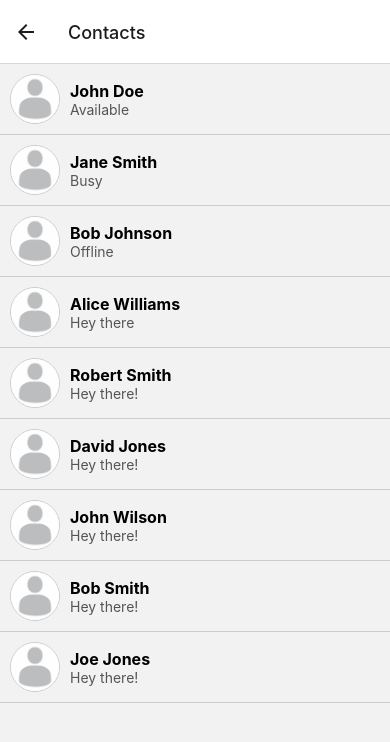
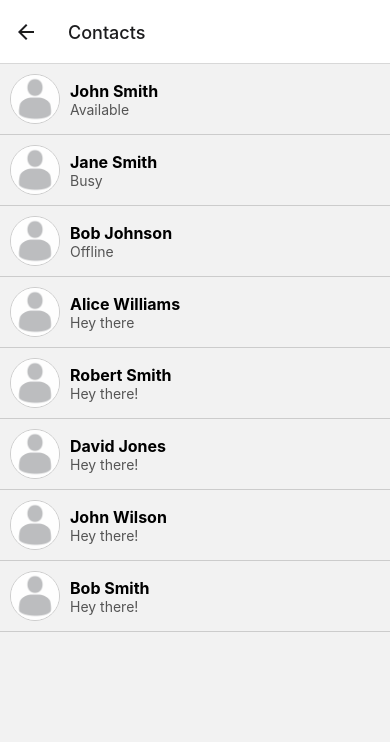
Before and after one commit to geraldcraig/FamilyChatApp, a React Native app: screen /Contacts in a window 390 px wide. Shown: the top 742 px of the page. Built offline with nearby package versions, Linux system fonts and the light colour scheme.

Commit message:
code refactor

```diff
--- a/assets/data/chats.json
+++ /dev/null
@@ -1,20 +0,0 @@
-[
-  {
-    "id": "1",
-    "user": { "name": "John Doe" },
-    "lastMessage": "How are you doing? Did you get any chance to look at what I've sent you?",
-    "timestamp": "2:30 PM"
-  },
-  {
-    "id": "2",
-    "user": { "name": "Jane Smith" },
-    "lastMessage": "Well done this sprint, guys!",
-    "timestamp": "Yesterday"
-  },
-  {
-    "id": "3",
-    "user": { "name": "Bob Johnson" },
-    "lastMessage": "Could you please review my last merge?",
-    "timestamp": "Monday"
-  }
-]
--- a/assets/data/contacts.json
+++ /dev/null
@@ -1,47 +0,0 @@
-[
-  {
-    "id": "1",
-    "name": "John Doe",
-    "status": "Available"
-  },
-  {
-    "id": "2",
-    "name": "Jane Smith",
-    "status": "Busy"
-  },
-  {
-    "id": "3",
-    "name": "Bob Johnson",
-    "status": "Offline"
-  },
-  {
-    "id": "4",
-    "name": "Alice Williams",
-    "status": "Hey there"
-  },
-  {
-    "id": "5",
-    "name": "Robert Smith",
-    "status": "Hey there!"
-  },
-  {
-    "id": "6",
-    "name": "David Jones",
-    "status": "Hey there!"
-  },
-  {
-    "id": "7",
-    "name": "John Wilson",
-    "status": "Hey there!"
-  },
-  {
-    "id": "8",
-    "name": "Bob Smith",
-    "status": "Hey there!"
-  },
-  {
-    "id": "9",
-    "name": "Joe Jones",
-    "status": "Hey there!"
-  }
-]
--- a/screens/ChatListScreen.js
+++ b/screens/ChatListScreen.js
@@ -1,10 +1,29 @@
 import React from 'react';
 import { FlatList, Image, Pressable, StyleSheet, Text, View } from 'react-native';
 import userImage from "../assets/images/userImage.jpeg";
-import chats from '../assets/data/chats.json';
 
 
 const ChatListScreen = ({ navigation }) => {
+    const chats = [
+        {
+            id: '1',
+            user: { name: 'John Smith' },
+            lastMessage: "How are you doing? Did you see the match last night?",
+            timestamp: '2:30 PM',
+        },
+        {
+            id: '2',
+            user: { name: 'Jane Smith' },
+            lastMessage: "Great to catch up last weekend",
+            timestamp: 'Yesterday',
+        },
+        {
+            id: '3',
+            user: { name: 'David Jones' },
+            lastMessage: "You free for a catch soon?",
+            timestamp: 'Monday',
+        },
+    ];
 
     const handleChatPress = (user) => {
         // Navigate to the ChatScreen with the selected user
--- a/screens/ChatScreen.js
+++ b/screens/ChatScreen.js
@@ -1,14 +1,15 @@
-import { useCallback, useState } from "react";
-import { ImageBackground, StyleSheet, Text, TextInput, TouchableOpacity, View } from "react-native";
+import {useState} from "react";
+import {ImageBackground, StyleSheet, Text, TextInput, Pressable, View} from "react-native";
 import { Ionicons } from '@expo/vector-icons';
 
 const ChatScreen = () => {
 
     const [messageText, setMessageText] = useState("");
 
-    const sendMessage = useCallback(() => {
-        setMessageText("");
-    }, [messageText]);
+    const sendMessage = () => {
+        console.log("message: " + messageText)
+        setMessageText('')
+    }
 
     return (
         <View style={styles.container}>
@@ -20,11 +21,11 @@ const ChatScreen = () => {
             <Text>Chat Screen</Text>
 
             <View style={styles.inputContainer}>
-                <TouchableOpacity
+                <Pressable
                     style={styles.button}
                     onPress={() => console.log("Plus icon")}>
                     <Ionicons name="add-outline" size={24} color="black" />
-                </TouchableOpacity>
+                </Pressable>
 
                 <TextInput
                     style={styles.textBox}
@@ -33,11 +34,11 @@ const ChatScreen = () => {
                     onSubmitEditing={sendMessage}
                 />
 
-                <TouchableOpacity
+                <Pressable
                     style={styles.button}
-                    onPress={(sendMessage) => console.log("Send icon: " + messageText)}>
+                    onPress={sendMessage}>
                     <Ionicons name="send-outline" size={24} color="black" />
-                </TouchableOpacity>
+                </Pressable>
 
             </View>
         </View>
--- a/screens/ContactListScreen.js
+++ b/screens/ContactListScreen.js
@@ -1,12 +1,20 @@
 import React from 'react';
 import { FlatList, Image, Pressable, StyleSheet, Text, View } from 'react-native';
 import userImage from "../assets/images/userImage.jpeg";
-import contacts from '../assets/data/contacts.json';
 
 const ContactListScreen = ({ navigation }) => {
+    const contacts = [
+        { id: '1', name: 'John Smith', status: 'Available'},
+        { id: '2', name: 'Jane Smith', status: 'Busy'},
+        { id: '3', name: 'Bob Johnson', status: 'Offline'},
+        { id: '4', name: 'Alice Williams', status: 'Hey there'},
+        { id: '5', name: 'Robert Smith', status: 'Hey there!'},
+        { id: '6', name: 'David Jones', status: 'Hey there!'},
+        { id: '7', name: 'John Wilson', status: 'Hey there!'},
+        { id: '8', name: 'Bob Smith', status: 'Hey there!'},
+    ];
 
     const handleChatPress = (user) => {
-        // Navigate to the ChatScreen with the selected user
         navigation.navigate('ChatScreen', { user });
     };
 
--- a/screens/GalleryScreen.js
+++ b/screens/GalleryScreen.js
@@ -1,4 +1,4 @@
-import { Image, ScrollView, StyleSheet, Text, TouchableOpacity, View } from "react-native";
+import {Button, Image, ScrollView, StyleSheet, Text, TouchableOpacity, View} from "react-native";
 import { SafeAreaProvider, SafeAreaView } from "react-native-safe-area-context";
 import { launchImageLibraryAsync } from "expo-image-picker";
 import { useState } from "react";
@@ -17,7 +17,7 @@ export default function App() {
     return (
         <SafeAreaProvider>
             <SafeAreaView style={{ flex: 1 }}>
-                <Text style={styles.title}>My favorite pictures</Text>
+                <Text style={styles.title}>Gallery</Text>
                 <View style={styles.body}>
                     <ScrollView>
                         {imageURIList.map((uri, i) => (
@@ -26,9 +26,7 @@ export default function App() {
                     </ScrollView>
                 </View>
                 <View style={styles.footer}>
-                    <TouchableOpacity style={styles.btn} onPress={pickImage}>
-                        <Text style={styles.btnTxt}>Add picture</Text>
-                    </TouchableOpacity>
+                    <Button title="Pick an image from camera roll" onPress={pickImage} />
                 </View>
             </SafeAreaView>
         </SafeAreaProvider>
--- a/screens/SignUpScreen.js
+++ b/screens/SignUpScreen.js
@@ -1,8 +1,8 @@
 import { useState } from "react";
 import { Button, StyleSheet, TextInput, View } from "react-native";
 import { createUserWithEmailAndPassword } from "firebase/auth";
-import { auth } from '../firebaseConfig';
-import { child, getDatabase, ref, set } from "firebase/database";
+import { doc, setDoc } from "firebase/firestore";
+import { auth, db } from '../firebaseConfig';
 
 
 const SignUpScreen = ({ navigation }) => {
@@ -48,13 +48,17 @@ const SignUpScreen = ({ navigation }) => {
             lastName: lastName,
             email: email,
             userId: userId,
-            signUpDate: new Date().toISOString()
+            signUpDate: new Date(),
+            status: 'Hey there!'
         };
-        const dbRef = ref(getDatabase());
-        const childRef = child(dbRef, `users/${userId}`);
-        await set(childRef, userData);
+
+        const userRef = doc(db, 'users', userId);
+
+        await setDoc(userRef, userData);
+
         return userData;
     };
+
 
     return (
         <View style={styles.container}>
```
Also changed, not shown: package.json (+4 -4 lines), 1 other file (tests, documents, lock files or other folders).
